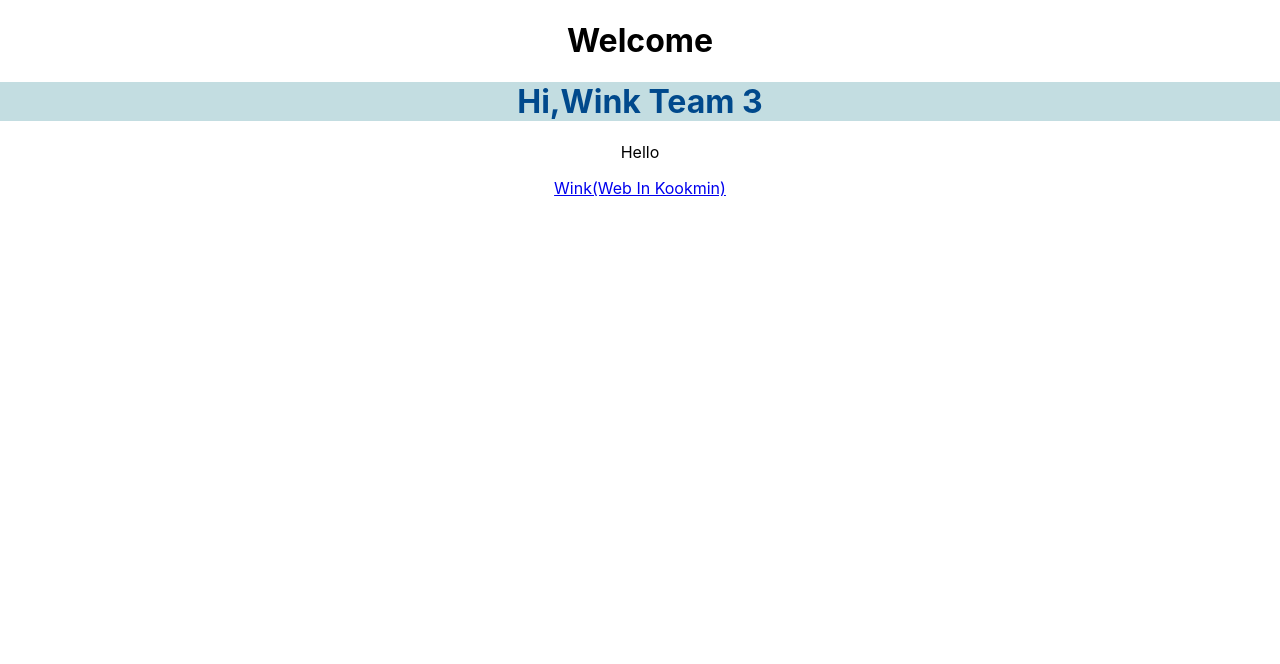
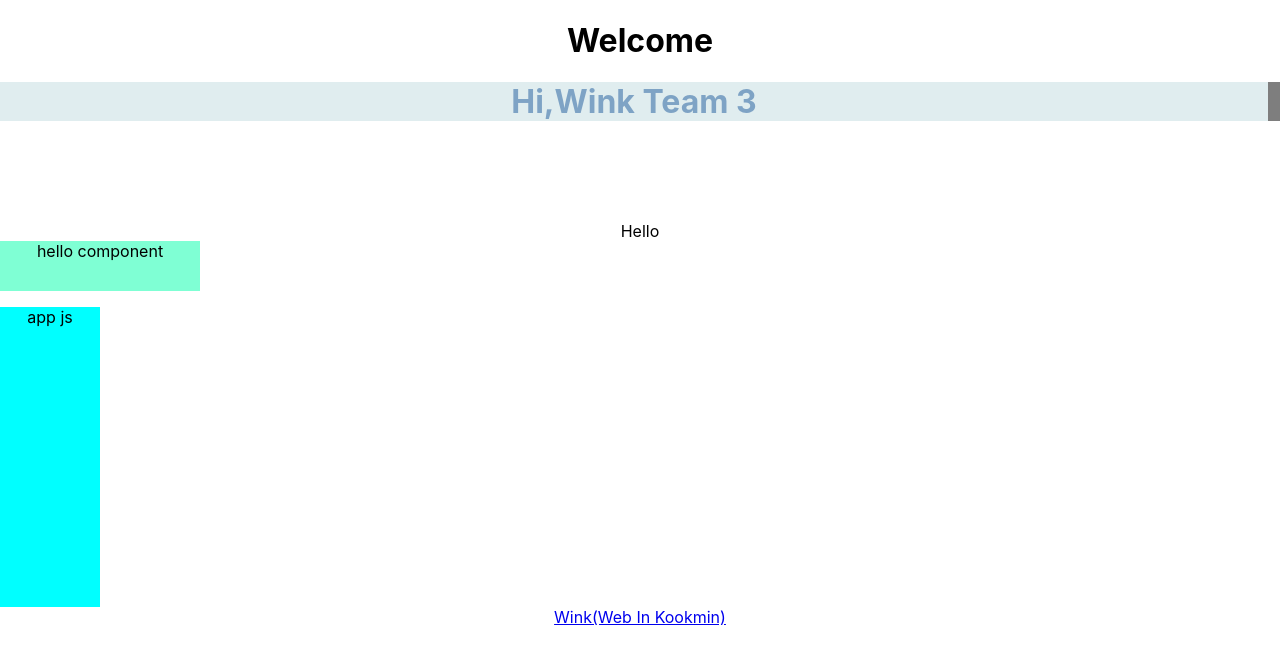
Before and after one commit to 2023-WINK-Project-Team-3/React_jongeun, a React (Create React App) app in the folder react_test/: page / in a window 1280 px wide. Shown: the top 664 px of the page. Built offline with nearby package versions, Linux system fonts and the light colour scheme.

Commit message:
css Test

```diff
--- a/react_test/src/App.js
+++ b/react_test/src/App.js
@@ -1,6 +1,7 @@
 import './App.css';
 import Hello from './component/Hello';
 import Welcome from './component/Welcome';
+import styles from './App.module.css';
 
 function App() {
   const pagename = 'Hi,Wink Team 3';
@@ -16,11 +17,15 @@ function App() {
           color: '#00498c',
           // 컬러:코발트블루
           backgroundColor: '#c3dde1',
+          borderRight: '12px solid #000',
+          marginBottom: '100px',
+          opacity: 0.5,
         }}
       >
         {pagename}
       </h1>
       <Hello />
+      <div className={styles.box}>app js</div>
 
       <a href={wink.url}>{wink.name}</a>
     </div>
--- /dev/null
+++ b/react_test/src/App.module.css
@@ -0,0 +1,5 @@
+.box {
+  width: 100px;
+  height: 300px;
+  background-color: aqua;
+}
--- a/react_test/src/component/Hello.js
+++ b/react_test/src/component/Hello.js
@@ -1,3 +1,10 @@
+import styles from './Hello.module.css';
+
 export default function Hello() {
-  return <p>Hello</p>;
+  return (
+    <p>
+      Hello
+      <div className={styles.box}>hello component</div>
+    </p>
+  );
 }
--- /dev/null
+++ b/react_test/src/component/Hello.module.css
@@ -0,0 +1,5 @@
+.box {
+  width: 200px;
+  height: 50px;
+  background-color: aquamarine;
+}
--- a/react_test/src/reportWebVitals.js
+++ b/react_test/src/reportWebVitals.js
@@ -1,4 +1,4 @@
-const reportWebVitals = onPerfEntry => {
+const reportWebVitals = (onPerfEntry) => {
   if (onPerfEntry && onPerfEntry instanceof Function) {
     import('web-vitals').then(({ getCLS, getFID, getFCP, getLCP, getTTFB }) => {
       getCLS(onPerfEntry);
```
